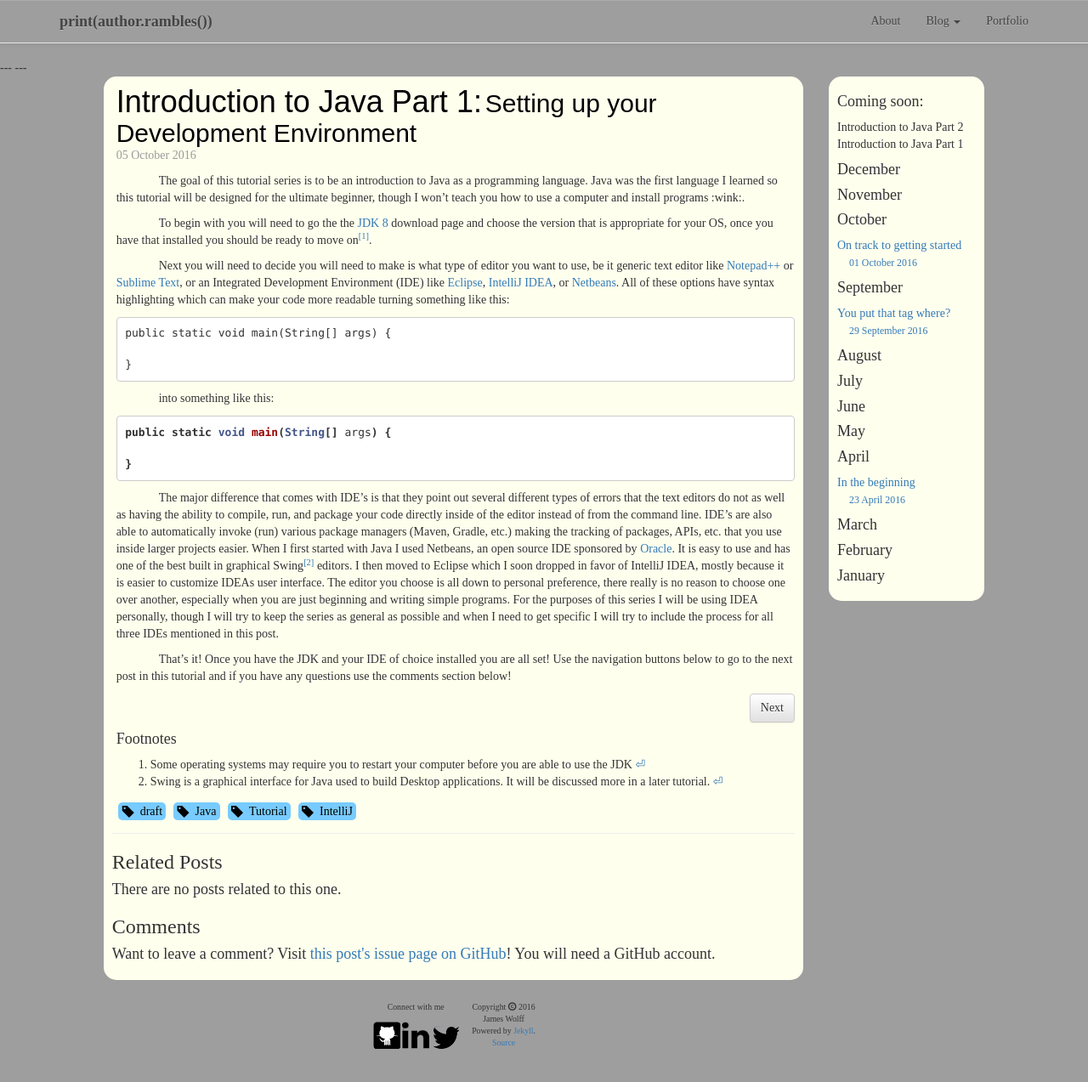
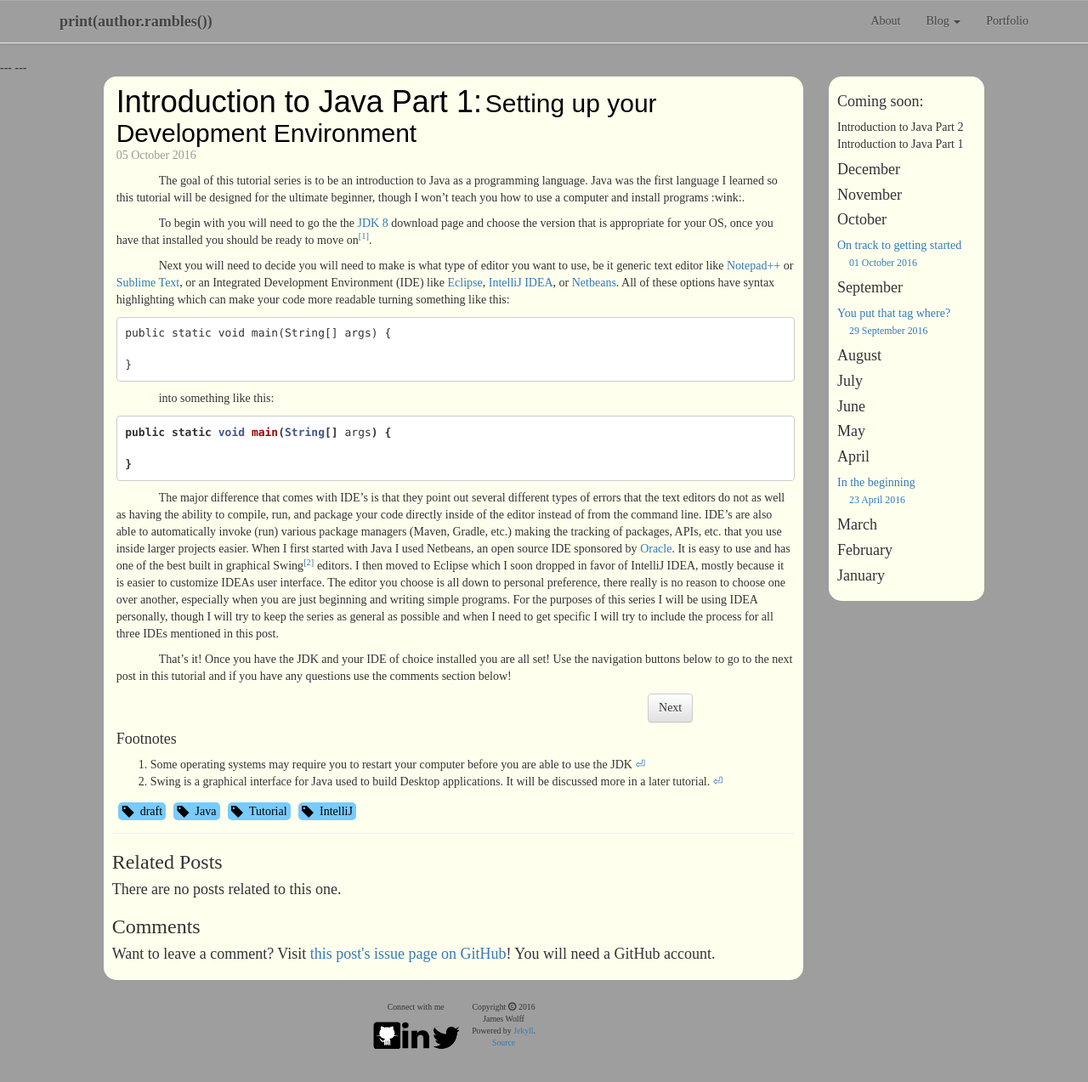
Before and after one commit to jwolff52/wolffblog, a Jekyll site: the page built from _posts/2016-10-05-intro-to-java-1.md, in a window 1280 px wide and 1284 px high. Shown: the top 1273 px of the window at 85% size. Built offline with Jekyll 4.4.1, drawn with Linux system fonts in a browser that asks for light colours; some web fonts are replaced.

Commit message:
Update common.css

```diff
--- a/css/common.css
+++ b/css/common.css
@@ -518,3 +518,7 @@ span.rollover:hover {
 	text-indent: 0;
 	float: right;
 }
+
+.series-nav {
+	padding: 0 15% 0 15%;
+}
```
